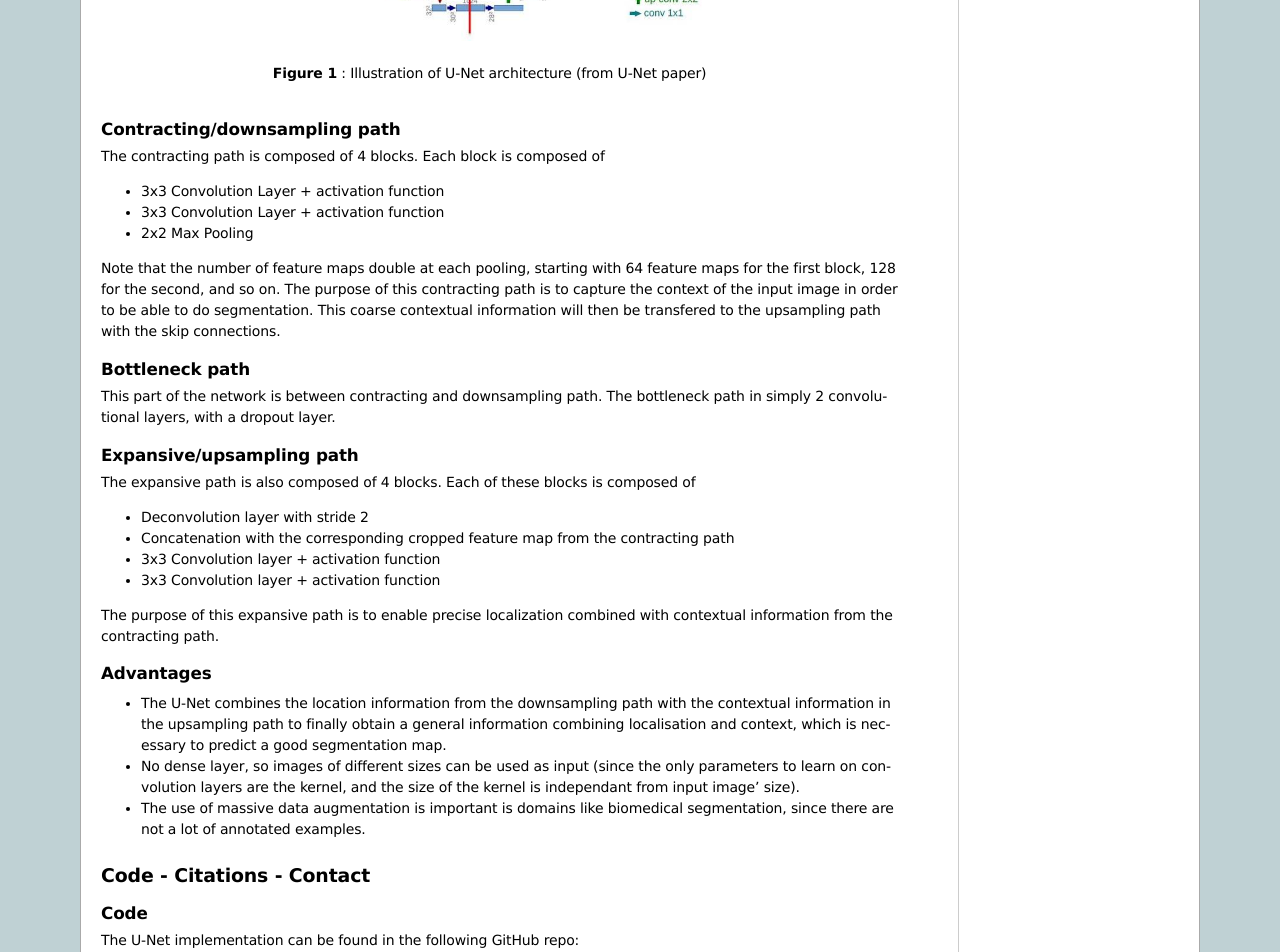
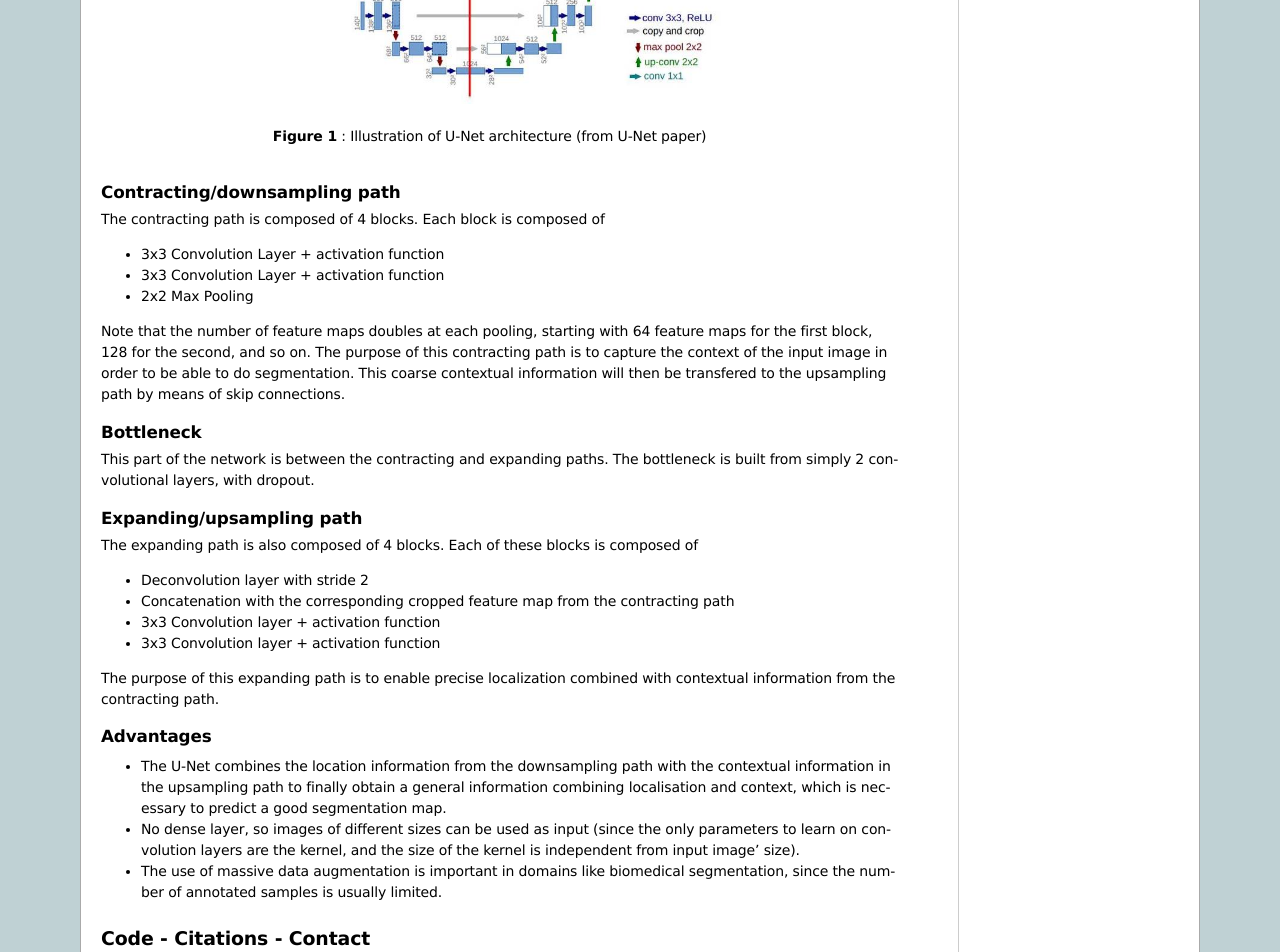
Before and after one commit to lisa-lab/DeepLearningTutorials, a Sphinx documentation site: the page built from doc/unet.txt, in a window 1280 px wide and 1400 px high, scrolled down 975 px. Shown: the top 952 px of the window. Built offline with Sphinx 7.4.7, drawn with Linux system fonts in a browser that asks for light colours; formulas are drawn with MathJax 3; some of the changed text lies outside the part shown.

Commit message:
small corrections

```diff
--- a/doc/unet.txt
+++ b/doc/unet.txt
@@ -22,22 +22,22 @@
 +++++
 
 The U-Net architecture is built upon the Fully Convolutional Network and modified
-in a way that it yields better segmentation.
-Compared to FCN-8, the main difference is the added skip connections between
-the contracting path and the expansive path.
-These skip connections intend to provide local information
+in a way that it yields better segmentation in medical imaging.
+Compared to FCN-8, the two main differences are (1) U-net is symmetric and (2) the skip
+connections between the downsampling path and the upsampling path apply a concatenation
+operator instead of a sum. These skip connections intend to provide local information
 to the global information while upsampling.
-Also, the large number of feature maps in the upsampling path allows the network to
-transfer information. By comparison, the basic FCN architecture only had
+Because of its symmetry, the network has a large number of feature maps in the upsampling
+path, which allows to transfer information. By comparison, the basic FCN architecture only had
 *number of classes* feature maps in its upsampling path.
 
-The U-Net owes its name to its symmetric shape, which is different from standard
-FCN architectures.
+The U-Net owes its name to its symmetric shape, which is different from other FCN variants.
 
-U-Net architecture is separated is 2 parts:
+U-Net architecture is separated in 3 parts:
 
 - 1 : The contracting/downsampling path
-- 2 : The expansive/upsampling path
+- 2: Bottleneck
+- 2 : The expanding/upsampling path
 
 .. figure:: images/unet.jpg
     :align: center
@@ -55,24 +55,24 @@
 * 3x3 Convolution Layer + activation function
 * 2x2 Max Pooling
 
-Note that the number of feature maps double at each pooling, starting with
+Note that the number of feature maps doubles at each pooling, starting with
 64 feature maps for the first block, 128 for the second, and so on.
 The purpose of this contracting path is to capture the context of the input image
 in order to be able to do segmentation. This coarse contextual information will
-then be transfered to the upsampling path with the skip connections.
+then be transfered to the upsampling path by means of skip connections.
 
 
-Bottleneck path
-===============
+Bottleneck
+==========
 
-This part of the network is between contracting and downsampling path.
-The bottleneck path in simply 2 convolutional layers, with a dropout layer.
+This part of the network is between the contracting and expanding paths.
+The bottleneck is built from simply 2 convolutional layers, with dropout.
 
 
-Expansive/upsampling path
+Expanding/upsampling path
 =========================
 
-The expansive path is also composed of 4 blocks. Each of these blocks is composed of
+The expanding path is also composed of 4 blocks. Each of these blocks is composed of
 
 * Deconvolution layer with stride 2
 * Concatenation with the corresponding cropped feature map from the contracting path
@@ -80,7 +80,7 @@
 * 3x3 Convolution layer + activation function
 
 
-The purpose of this expansive path is to enable precise localization combined
+The purpose of this expanding path is to enable precise localization combined
 with contextual information from the contracting path.
 
 Advantages
@@ -88,9 +88,9 @@
 
 * The U-Net combines the location information from the downsampling path with the contextual information in the upsampling path to finally obtain a general information combining localisation and context, which is necessary to predict a good segmentation map.
 
-* No dense layer, so images of different sizes can be used as input (since the only parameters to learn on convolution layers are the kernel, and the size of the kernel is independant from input image' size).
+* No dense layer, so images of different sizes can be used as input (since the only parameters to learn on convolution layers are the kernel, and the size of the kernel is independent from input image' size).
 
-* The use of massive data augmentation is important is domains like biomedical segmentation, since there are not a lot of annotated examples.
+* The use of massive data augmentation is important in domains like biomedical segmentation, since the number of annotated samples is usually limited.
 
 
 Code - Citations - Contact
@@ -105,35 +105,35 @@
 
 The user can now build a U-Net with a specified number of input channels and number of classes.
 
-First include the Lasagna layer needed to define the U-Net architecture :
+First include the Lasagne layers needed to define the U-Net architecture :
 
 .. literalinclude:: ../code/Unet_lasagne_recipes.py
   :start-after: start-snippet-1
   :end-before: end-snippet-1
 
-The *net* variable will be a ordered dictionary containing the layers' name as key and the layer instance as value.
-This is needed to be able to concatenate the feature maps from the contracting to expansive path.
+The *net* variable will be an ordered dictionary containing the layers' name as key and the layer instance as value.
+This is needed to be able to concatenate the feature maps from the contracting to expanding path.
 
 
-First the downsampling path :
+First the contracting path :
 
 .. literalinclude:: ../code/Unet_lasagne_recipes.py
   :start-after: start-snippet-downsampling
   :end-before: end-snippet-downsampling
 
-And then the bottleneck path :
+And then the bottleneck :
 
 .. literalinclude:: ../code/Unet_lasagne_recipes.py
   :start-after: start-snippet-bottleneck
   :end-before: end-snippet-bottleneck
 
-And finally the upsampling path :
+Followed by the expanding path :
 
 .. literalinclude:: ../code/Unet_lasagne_recipes.py
   :start-after: start-snippet-upsampling
   :end-before: end-snippet-upsampling
 
-And the output path (to obtain *number of classes* feature maps):
+And finally the output path (to obtain *number of classes* feature maps):
 
 .. literalinclude:: ../code/Unet_lasagne_recipes.py
   :start-after: start-snippet-output
```
Also changed, not shown: other parts of doc/unet.txt (+3 -7 lines).
